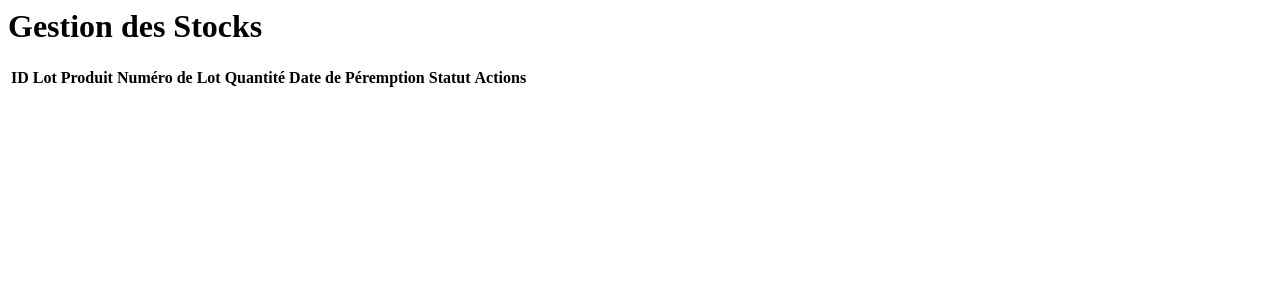
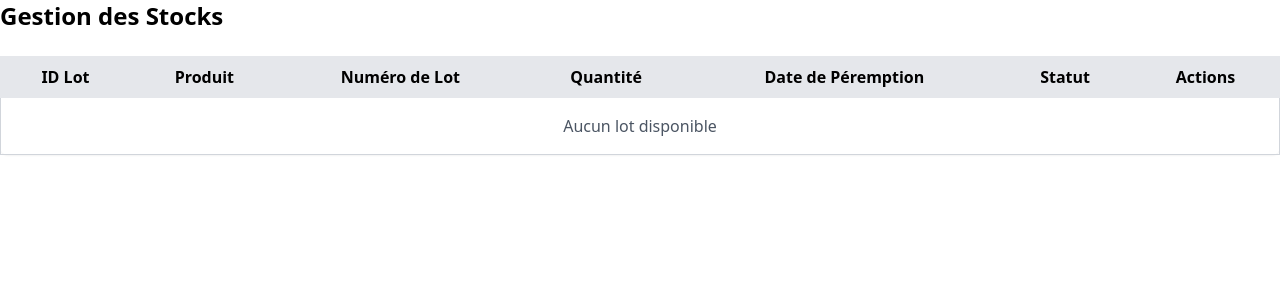
Before and after one commit to fadaldrame97-sys/PharmaFEFO-Application-d-Optimisation-des-Stocks-et-Alerte-P-remption, a PHP site: page / in a window 1280 px wide. Shown: the top 300 px of the page. Run offline with PHP 8.4, Linux system fonts and the light colour scheme; data that the repository does not hold is empty; some libraries are stand-ins or nearby versions.

Commit message:
Debugging général

```diff
--- a/templates/Stock/Index.php
+++ b/templates/Stock/Index.php
@@ -1,58 +1,56 @@
-<?php include __DIR__ . '/../layout/base.php'; ?>
+<!DOCTYPE html>
+<html lang="en">
+<head>
+    <meta charset="UTF-8">
+    <meta name="viewport" content="width=device-width, initial-scale=1.0">
+    <title>Document</title>
+    <script src="https://cdn.tailwindcss.com"></script>
+</head>
+<body>
+
+</body>
+</html>
 
 <h1 class="text-2xl font-bold mb-6">Gestion des Stocks</h1>
 
-<?php if (isset($_SESSION['success'])): ?>
-    <div class="bg-green-500 text-white p-3 rounded mb-4">
-        <?= htmlspecialchars($_SESSION['success']); ?>
-    </div>
-<?php unset($_SESSION['success']); endif; ?>
-
-<?php if (isset($_SESSION['error'])): ?>
-    <div class="bg-red-500 text-white p-3 rounded mb-4">
-          <?= htmlspecialchars($_SESSION['error']); ?>
-    </div>
-<?php unset($_SESSION['error']); endif; ?>
-
-<div class="overflow-x-auto">
 <table class="min-w-full border border-gray-300 rounded-lg shadow-sm">
-        <thead class="bg-gray-100">
+    <thead class="bg-gray-200">
         <tr>
-                <th class="border px-4 py-2 text-left">ID Lot</th>
-                <th class="border px-4 py-2 text-left">Produit</th>
-                <th class="border px-4 py-2 text-left">Numéro de Lot</th>
-                <th class="border px-4 py-2 text-left">Quantité</th>
-                <th class="border px-4 py-2 text-left">Date de Péremption</th>
-                <th class="border px-4 py-2 text-left">Statut</th>
-                <th class="border px-4 py-2 text-left">Actions</th>
+            <th class="px-4 py-2 border">ID Lot</th>
+            <th class="px-4 py-2 border">Produit</th>
+            <th class="px-4 py-2 border">Numéro de Lot</th>
+            <th class="px-4 py-2 border">Quantité</th>
+            <th class="px-4 py-2 border">Date de Péremption</th>
+            <th class="px-4 py-2 border">Statut</th>
+            <th class="px-4 py-2 border">Actions</th>
         </tr>
     </thead>
-
     <tbody>
+        <?php if (!empty($batches)): ?>
             <?php foreach ($batches as $batch): ?>
-            <tr class="hover:bg-gray-50">
-                <td class="border px-4 py-2"><?= $batch->getId(); ?></td>
-                <td class="border px-4 py-2"><?= $batch->getProductId(); ?></td>
-                <td class="border px-4 py-2"><?= $batch->getLotNumber(); ?></td>
-                <td class="border px-4 py-2"><?= $batch->getQuantity(); ?></td>
-                <td class="border px-4 py-2"><?= $batch->getExpirationDate()->format('Y-m-d'); ?></td>
-                <td class="border px-4 py-2">
-                     <?php if ($batch->getStatus() === 'EXPIRED'): ?>
-                    <span class="bg-red-500 text-white px-2 py-1 rounded">EXPIRÉ</span>
-                    <?php else: ?>
-                        <span class="bg-green-500 text-white px-2 py-1 rounded"><?= $batch->getStatus(); ?></span>
-                    <?php endif; ?>
-
-                    </td>
-                <td class="border px-4 py-2">
+                <tr>
+                    <td class="px-4 py-2 border"><?= $batch->getId(); ?></td>
+                    <td class="px-4 py-2 border"><?= $batch->getProductId(); ?></td>
+                    <td class="px-4 py-2 border"><?= $batch->getLotNumber(); ?></td>
+                    <td class="px-4 py-2 border"><?= $batch->getQuantity(); ?></td>
+                    <td class="px-4 py-2 border"><?= $batch->getExpirationDate()->format('Y-m-d'); ?></td>
+                    <td class="px-4 py-2 border"><?= $batch->getStatus(); ?></td>
+                    <td class="px-4 py-2 border">
                         <a href="/stock/dispense?product=<?= $batch->getProductId(); ?>"
                            class="text-blue-600 hover:underline">Dispense</a> |
                         <a href="/stock/expire?batch=<?= $batch->getId(); ?>"
                            class="text-red-600 hover:underline">Marquer expiré</a>
                     </td>
                 </tr>
-
             <?php endforeach; ?>
+        <?php else: ?>
+            <tr>
+                <td colspan="7" class="text-center py-4 text-gray-600">
+                    Aucun lot disponible
+                </td>
+            </tr>
+        <?php endif; ?>
     </tbody>
 </table>
-</div>
+</body>
+</html>
```
Also changed, not shown: src/Controller/StockController.php (+13 -16 lines), src/Entity/StockBatch.php (+11 -48 lines), src/Repository/StockBatchRepository.php (+19 -13 lines), test_db.php (added, +17 -0 lines). Lines whose indentation alone changed are shown as unchanged.
